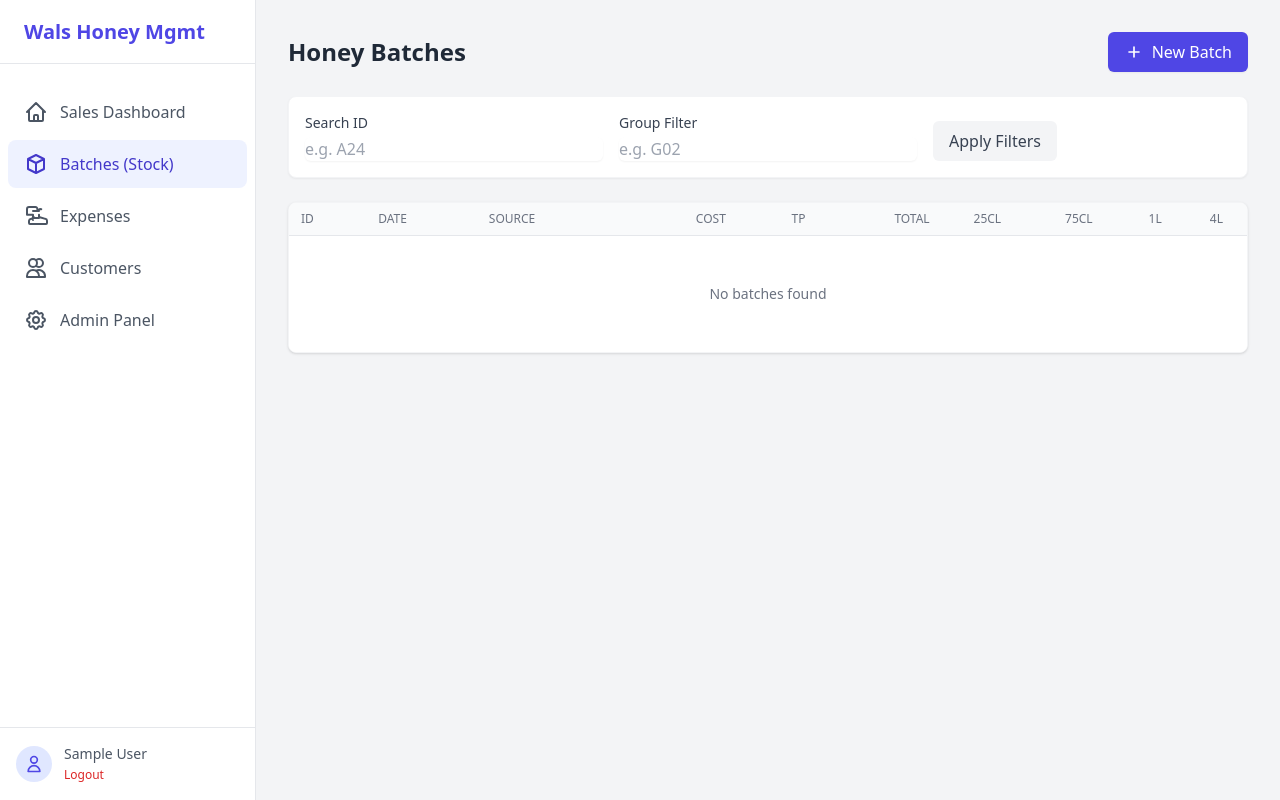
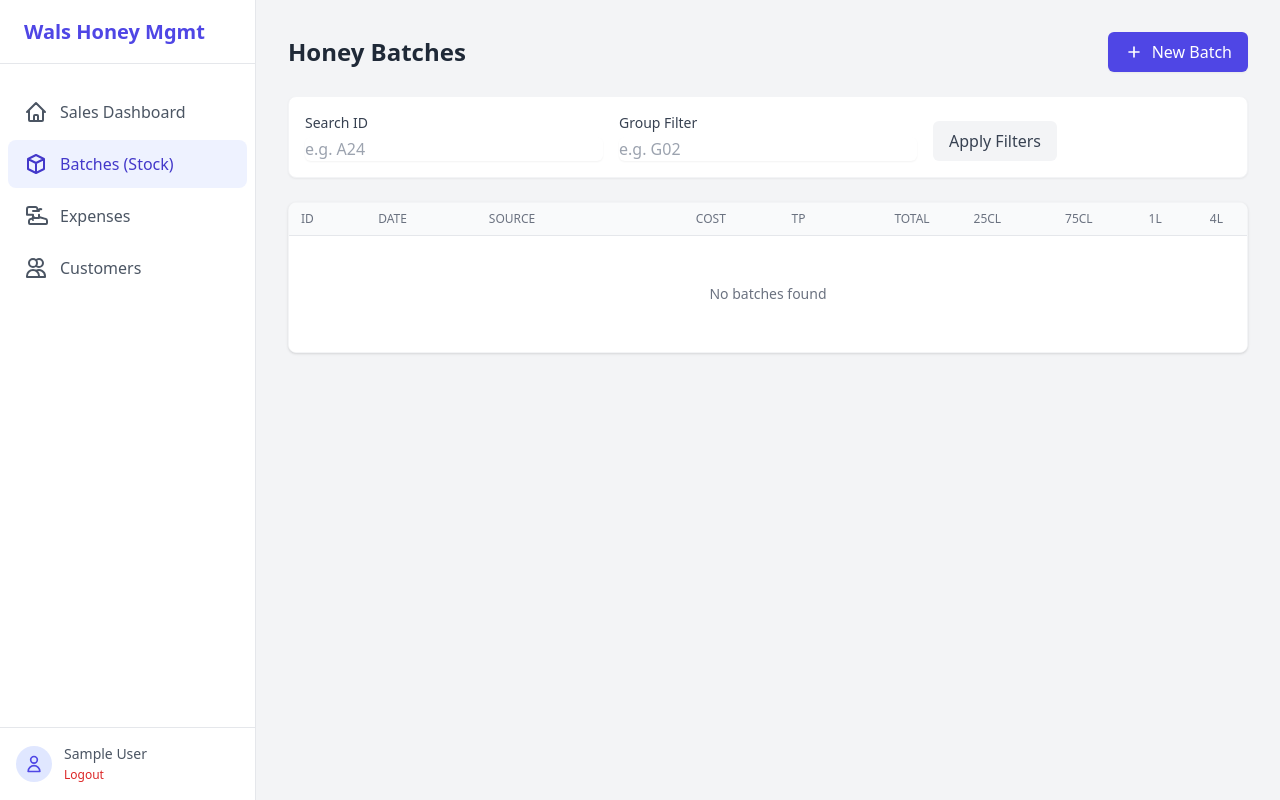
Before and after one commit to walidyoshi/wals-honey-mgmt, a Django app: page /batches/ in a window 1280 px wide. Run offline with Django 5.2, Linux system fonts and the light colour scheme; the visitor is signed in with stand-in values (Sample User, id 1); data that the repository does not hold is empty; some libraries are stand-ins or nearby versions.

Commit message:
Removed Django Admin from the sidenav

```diff
--- a/templates/partials/sidebar_nav.html
+++ b/templates/partials/sidebar_nav.html
@@ -38,18 +38,4 @@
         </svg>
         <span class="font-medium">Customers</span>
     </a>
-
-    {% if request.user.is_staff %}
-    <!-- Admin Link -->
-    <a href="/admin/"
-        class="flex items-center space-x-3 px-4 py-3 rounded-lg transition-colors text-gray-600 hover:bg-gray-50">
-        <svg class="w-6 h-6" fill="none" viewBox="0 0 24 24" stroke="currentColor">
-            <path stroke-linecap="round" stroke-linejoin="round" stroke-width="2"
-                d="M10.325 4.317c.426-1.756 2.924-1.756 3.35 0a1.724 1.724 0 002.573 1.066c1.543-.94 3.31.826 2.37 2.37a1.724 1.724 0 001.065 2.572c1.756.426 1.756 2.924 0 3.35a1.724 1.724 0 00-1.066 2.573c.94 1.543-.826 3.31-2.37 2.37a1.724 1.724 0 00-2.572 1.065c-.426 1.756-2.924 1.756-3.35 0a1.724 1.724 0 00-2.573-1.066c-1.543.94-3.31-.826-2.37-2.37a1.724 1.724 0 00-1.065-2.572c-1.756-.426-1.756-2.924 0-3.35a1.724 1.724 0 001.066-2.573c-.94-1.543.826-3.31 2.37-2.37.996.608 2.296.07 2.572-1.065z" />
-            <path stroke-linecap="round" stroke-linejoin="round" stroke-width="2"
-                d="M15 12a3 3 0 11-6 0 3 3 0 016 0z" />
-        </svg>
-        <span class="font-medium">Admin Panel</span>
-    </a>
-    {% endif %}
 </nav>
```
